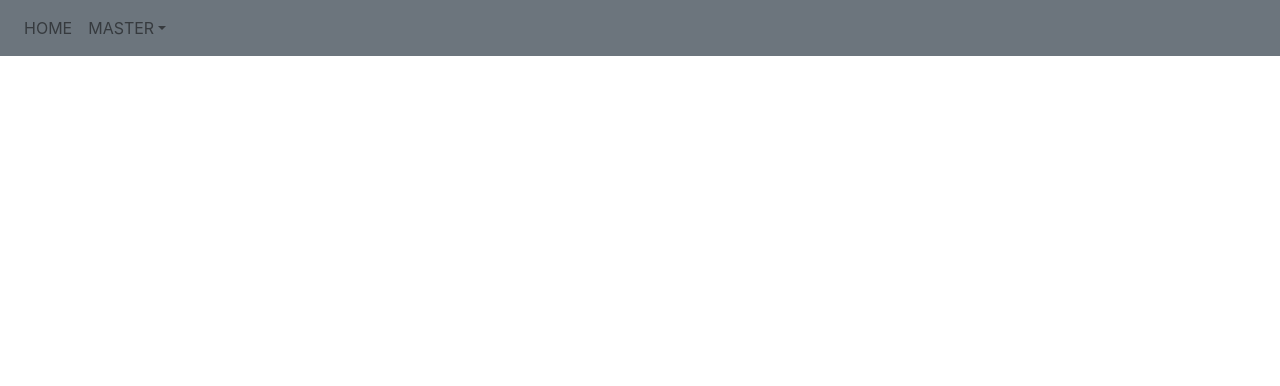
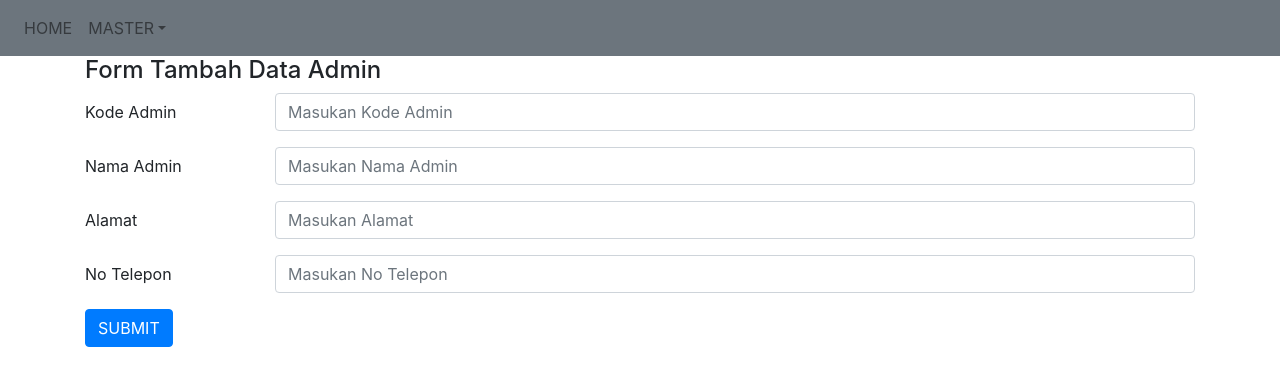
Before and after one commit to latifahiriyani/uas, a React (Create React App) app: page /admin/tambahadmin in a window 1280 px wide. Shown: the top 386 px of the page. Built offline with nearby package versions, Linux system fonts and the light colour scheme.

Commit message:
TambahAdminComp menambahkan data admin

```diff
--- a/src/App.js
+++ b/src/App.js
@@ -8,6 +8,7 @@ import ListComp from './Component/Class/ListComp';
 import TambahComp from './Component/Class/TambahComp';
 import EditComp from './Component/Class/EditComp';
 import ListAdminComp from './Component/Class/ListAdminComp';
+import TambahAdminComp from './Component/Class/TambahAdminComp';
 //import DetailComp from './Component/Fungsional/DetailComp';
 
 
@@ -27,6 +28,7 @@ const App = () => {
       <Route exact path="/obat/tambah" component={TambahComp} />
       <Route exact path="/obat/edit" component={EditComp} />
       <Route exact path="/admin" component={ListAdminComp} />
+      <Route exact path="/admin/tambahadmin" component={TambahAdminComp} />
        {/*<Route exact path="/detail/:id" component={DetailComp} />*/}
       </switch>
     </BrowserRouter>
--- a/src/Component/Class/TambahAdminComp.jsx
+++ b/src/Component/Class/TambahAdminComp.jsx
@@ -0,0 +1,98 @@
+import React, { PureComponent } from 'react'
+import axios from 'axios'
+import { Container, Col, Row, Form, FormGroup, Alert, Label, Input, Button } from 'reactstrap'
+import { Link } from 'react-router-dom'
+
+const api = 'http://localhost:3001'
+
+class TambahAdminComp extends PureComponent {
+    constructor(props) {
+        super(props)
+        this.state = {
+            kode_admin: '',
+            nama_admin: '',
+            alamat: '',
+            no_tlp: '',
+            response: '',
+            display: 'none'
+
+        }
+    }
+
+    handleChange = (e) => {
+        this.setState({ [e.target.name]: e.target.value })
+    }
+
+    Addadmin = () => {
+        axios.post(api + '/tambahadmin', {
+            kode_admin: this.state.kode_admin,
+            nama_admin: this.state.nama_admin,
+            alamat: this.state.alamat,
+            no_tlp: this.state.no_tlp
+        }).then(json => {
+            if (json.data.status === 200) {
+                this.setState({
+                    response: json.data.values,
+                    display: 'block'
+                })
+            } else {
+                this.setState({
+                    response: json.data.values,
+                    display: 'block'
+                })
+            }
+        })
+    }
+
+    render() {
+        return (
+            <Container>
+                <h4>Form Tambah Data Admin</h4>
+                <Alert color="secondary" style={{ display: this.state.display }}>
+                    {this.state.response}
+                </Alert>
+                <Form>
+
+                    <FormGroup row>
+                        <Label for="kode_admin" sm={2}>Kode Admin</Label>
+                        <Col sm={10}>
+                            <Input type="text" name="kode_admin" value={this.state.kode_admin} onChange={this.handleChange} placeholder="Masukan Kode Admin" />
+                        </Col>
+                    </FormGroup>
+
+                    <FormGroup row>
+                        <Label for="nama_admin" sm={2}>Nama Admin</Label>
+                        <Col sm={10}>
+                            <Input type="text" name="nama_admin" value={this.state.nama_admin} onChange={this.handleChange} placeholder="Masukan Nama Admin" />
+                        </Col>
+                    </FormGroup>
+
+                    <FormGroup row>
+                        <Label for="alamat" sm={2}>Alamat</Label>
+                        <Col sm={10}>
+                            <Input type="text" name="alamat" value={this.state.alamat} onChange={this.handleChange} placeholder="Masukan Alamat" />
+                        </Col>
+                    </FormGroup>
+
+                    <FormGroup row>
+                        <Label for="no_tlp" sm={2}>No Telepon</Label>
+                        <Col sm={10}>
+                            <Input type="text" name="no_tlp" value={this.state.no_tlp} onChange={this.handleChange} placeholder="Masukan No Telepon" />
+                        </Col>
+                    </FormGroup>
+
+                    <FormGroup>
+                        <Row>
+                            <Col>
+                                <Button color="primary" type="button" onClick={this.Addadmin}>SUBMIT</Button>
+                            </Col>
+                        </Row>
+                    </FormGroup>
+                </Form>
+            </Container>
+        )
+
+    }
+}
+
+export default TambahAdminComp
```
